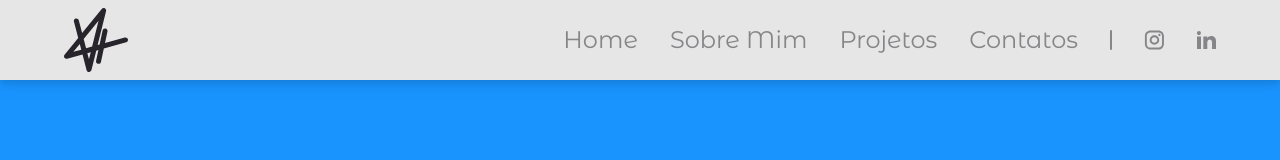
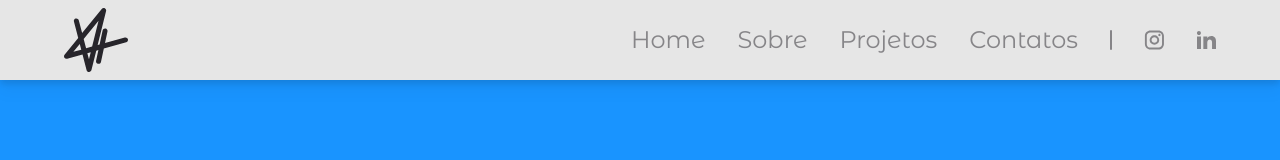
Before and after one commit to vt-hadano/vitorhadano, a Next.js app: page / in a window 1280 px wide. Shown: the top 160 px of the page. Built offline with nearby package versions, Linux system fonts and the light colour scheme.

Commit message:
Alterado link Sobre mim para Sobre

```diff
--- a/app/components/Navbar.tsx
+++ b/app/components/Navbar.tsx
@@ -17,7 +17,7 @@ export default function Navbar() {
                 <span className="nav-logo"><Link href={"/"}><LogoIcon className=" md:h-16 md:w-16 h-8 w-8 fill-black-100 hover:fill-cyan transition-all" /></Link></span>
                 <ul className="nav-list md:flex gap-8 items-center hidden">
                     <li className="nav-link transition-colors hover:text-pink"><Link href={"/"}>Home</Link></li>
-                    <li className="nav-link transition-colors hover:text-yellow"><Link href={"/sobre-mim"}>Sobre Mim</Link></li>
+                    <li className="nav-link transition-colors hover:text-yellow"><Link href={"/sobre-mim"}>Sobre</Link></li>
                     <li className="nav-link transition-colors hover:text-cyan"><Link href={"/projetos"}>Projetos</Link></li>
                     <li className="nav-link transition-colors hover:text-pink"><Link href={"/contatos"}>Contatos</Link></li>
                     <li className="nav-divider w-0.5 h-5 bg-black-50 rounded-full"></li>
@@ -60,7 +60,7 @@ export default function Navbar() {
                 <div className="md:hidden w-full items ">
                     <ul className="nav-list flex flex-col px-2 pt-2 pb-3 space-y-1 sm:px-3 justify-center items-center gap-8">
                         <li className="nav-link transition-colors hover:text-pink"><Link href={"/"}>Home</Link></li>
-                        <li className="nav-link transition-colors hover:text-yellow"><Link href={"/sobre-mim"}>Sobre Mim</Link></li>
+                        <li className="nav-link transition-colors hover:text-yellow"><Link href={"/sobre-mim"}>Sobre</Link></li>
                         <li className="nav-link transition-colors hover:text-cyan"><Link href={"/projetos"}>Projetos</Link></li>
                         <li className="nav-link transition-colors hover:text-pink"><Link href={"/contatos"}>Contatos</Link></li>
                         <li className="nav-divider w-1/2 h-0.5 bg-black-50 rounded-full"></li>
```
